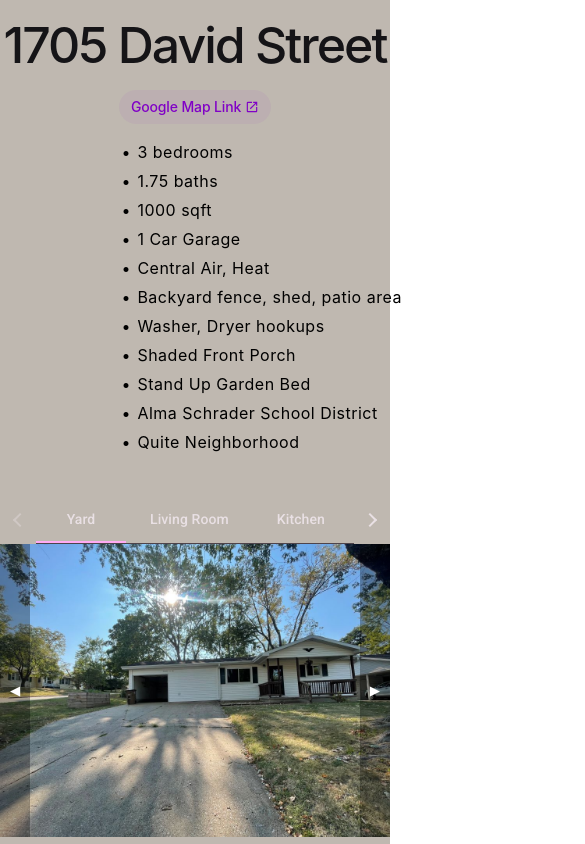
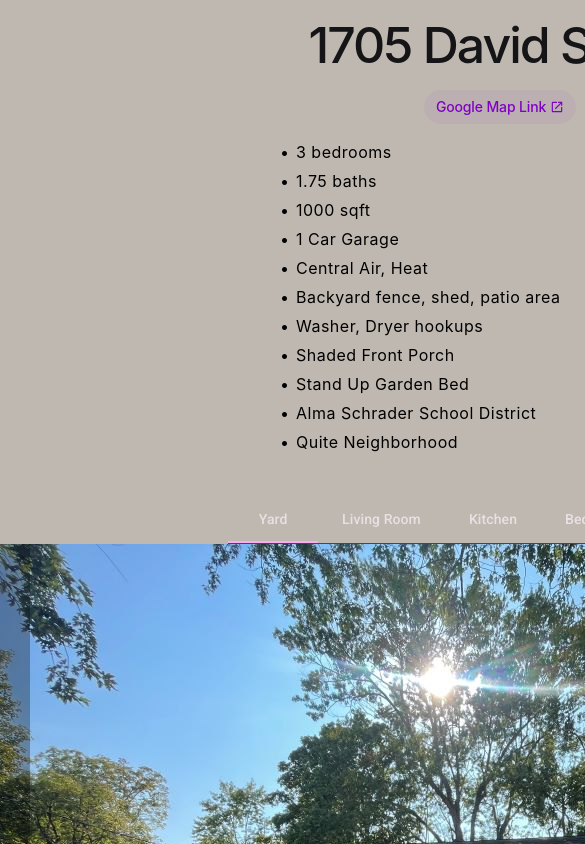
Before and after one commit to rbrock44/1705-David, an Angular app: page / in a window 390 px wide. Shown: the top 844 px of the page, 585 px wide, since content can reach past the window. Built offline with nearby package versions, Linux system fonts and the light colour scheme.

Commit message:
phone width styling

```diff
--- a/src/app/app.component.scss
+++ b/src/app/app.component.scss
@@ -163,6 +163,12 @@ p {
     }
 }
 
+@media screen and (width < 1000px) {
+  .container {
+    width: max-content;
+  }
+}
+
 @media screen and (width < 800px) {
     .container {
         .description {
```
